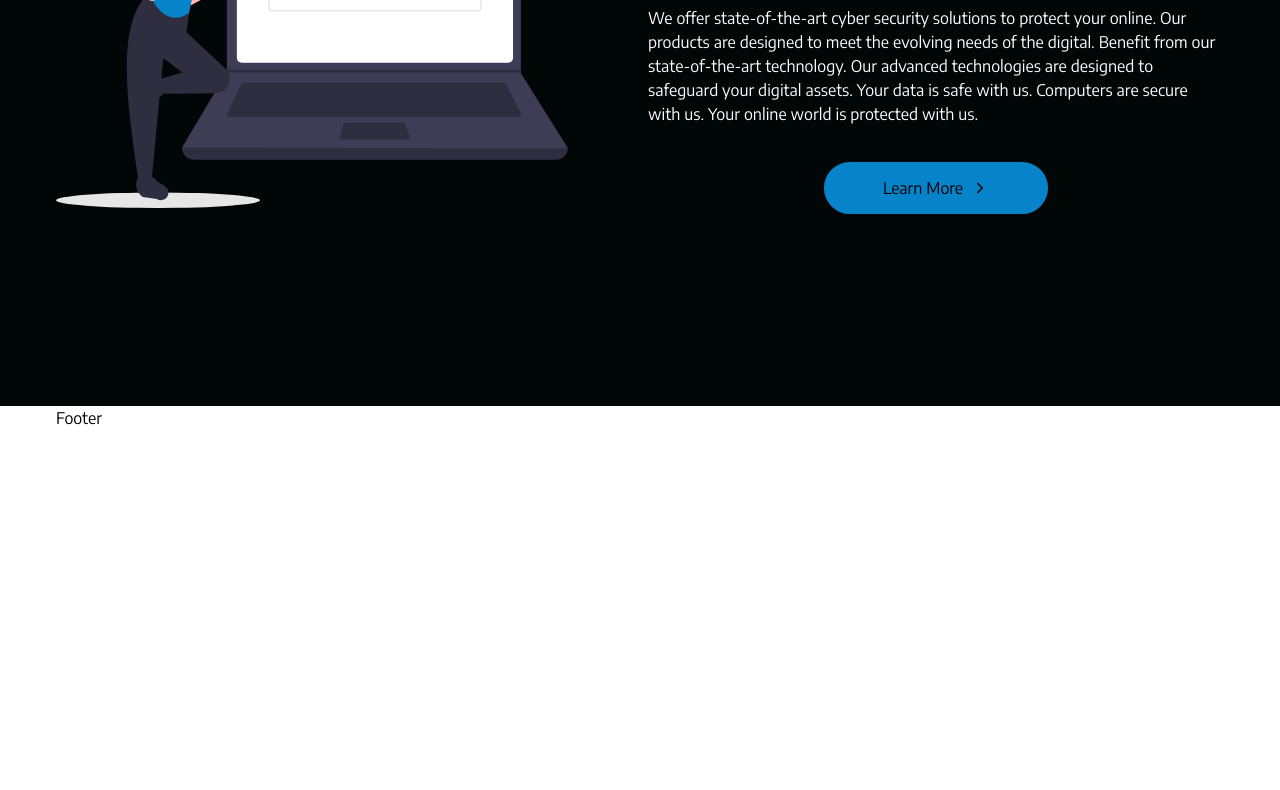
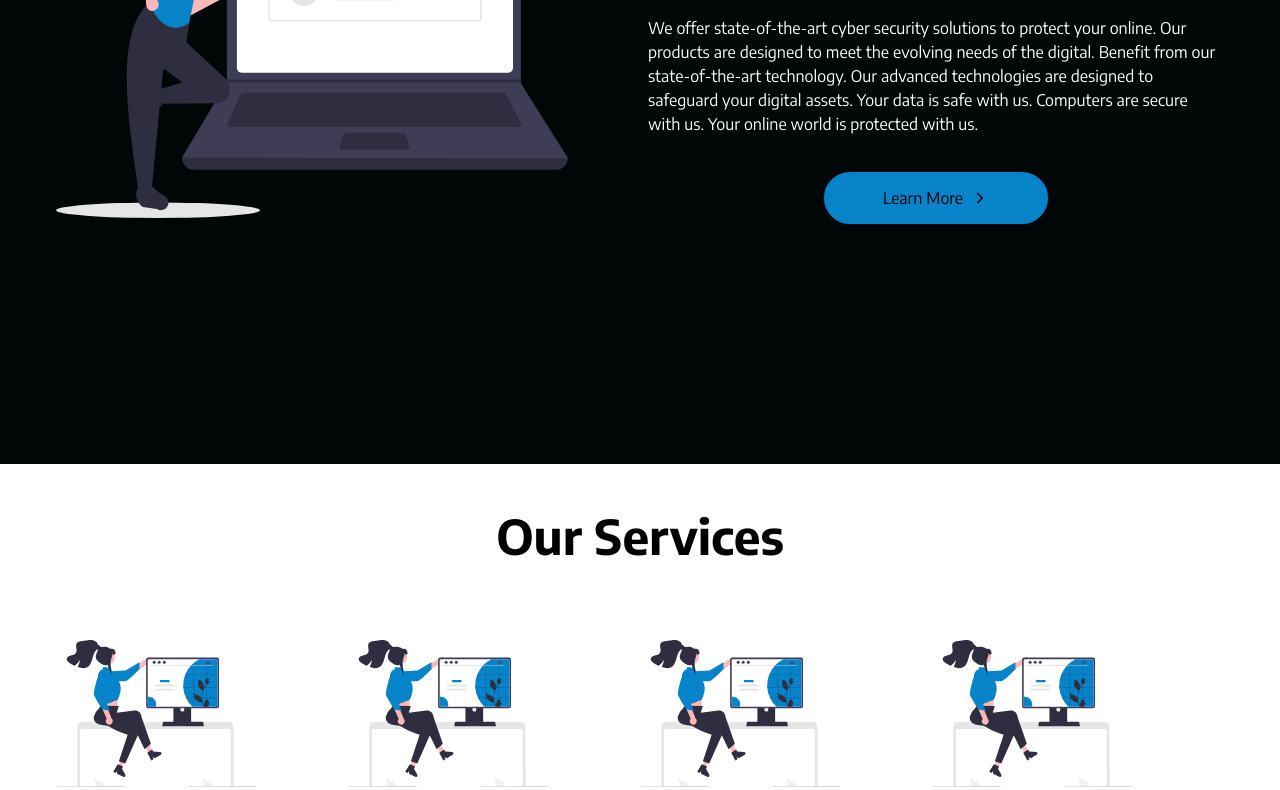
Before and after one commit to Vovababiichuk/sollers-group-distribution, a React (Vite) app: page / in a window 1280 px wide. Shown: the part 2000-2790 px from the top of the page. Before the commit the page ends 2430 px from the top, so only its background shows below. Built offline with nearby package versions, Linux system fonts and the light colour scheme.

Commit message:
fix and added slider

```diff
--- a/index.html
+++ b/index.html
@@ -2,12 +2,18 @@
 <html lang="en">
   <head>
     <meta charset="UTF-8" />
-    <link rel="shortcut icon" href="/favicon/favicon.ico" type="image/x-icon">
+    <link rel="shortcut icon" href="/favicon/favicon.ico" type="image/x-icon" />
     <meta name="viewport" content="width=device-width, initial-scale=1.0" />
     <link rel="preconnect" href="https://fonts.googleapis.com" />
     <link rel="preconnect" href="https://fonts.gstatic.com" crossorigin />
     <link
       href="https://fonts.googleapis.com/css2?family=Encode+Sans:wght@400;500;600;700&display=swap"
+      rel="stylesheet"
+    />
+    <link rel="preconnect" href="https://fonts.googleapis.com" />
+    <link rel="preconnect" href="https://fonts.gstatic.com" crossorigin />
+    <link
+      href="https://fonts.googleapis.com/css2?family=Alex+Brush&display=swap"
       rel="stylesheet"
     />
     <title>Sollers Group</title>
--- a/package.json
+++ b/package.json
@@ -16,13 +16,16 @@
     "react-modal": "^3.16.1",
     "react-router-dom": "^6.20.0",
     "react-scroll": "^1.9.0",
-    "sass": "^1.69.5"
+    "react-slick": "^0.29.0",
+    "sass": "^1.69.5",
+    "slick-carousel": "^1.8.1"
   },
   "devDependencies": {
     "@types/react": "^18.2.37",
     "@types/react-dom": "^18.2.15",
     "@types/react-modal": "^3.16.3",
     "@types/react-scroll": "^1.8.10",
+    "@types/react-slick": "^0.23.12",
     "@typescript-eslint/eslint-plugin": "^6.10.0",
     "@typescript-eslint/parser": "^6.10.0",
     "@vitejs/plugin-react": "^4.2.0",
--- a/src/components/About/About.module.scss
+++ b/src/components/About/About.module.scss
@@ -1,3 +1,9 @@
 .container {
   @apply max-w-screen-xl mx-auto px-4
 }
+
+.titleAbout {
+	@apply text-5xl font-bold text-primary absolute left-1/2 -translate-x-1/2 top-10;
+
+	font-family: 'Alex Brush', cursive;
+}
--- a/src/components/About/About.tsx
+++ b/src/components/About/About.tsx
@@ -43,8 +43,9 @@ export const About: React.FC = () => {
   }
 
   return (
-    <div id="about" className="text-black py-48">
+		<div id="about" className="text-black h-[800px] pt-48 relative">
       <div className={style.container}>
+			{/* <h2 className={style.titleAbout}>About Us</h2> */}
         <div className="flex items-center gap-10">
           <div className="flex flex-col gap-5 w-full max-w-xl">
             <span className="text-primary font-bold uppercase">
--- a/src/components/Main/Main.tsx
+++ b/src/components/Main/Main.tsx
@@ -1,7 +1,7 @@
 import { About } from '../About/About'
 import { Hero } from '../Hero/Hero'
 import { Product } from '../Product/Product'
-
+import { Services } from '../Services/Services'
 export const Main = () => {
 	return (
 		<>
@@ -14,6 +14,9 @@ export const Main = () => {
 			<section>
 				<Product />
 			</section>
+			<section>
+				<Services />
+			</section>
 		</>
 	)
 }
--- a/src/components/Product/Product.tsx
+++ b/src/components/Product/Product.tsx
@@ -43,7 +43,7 @@ export const Product: React.FC = () => {
   }
 
   return (
-    <div id="product" className="text-white py-48 bg-color_black-section">
+    <div id="product" className="text-white h-[800px] pt-48 bg-color_black-section">
       <div className={style.container}>
         <div className="flex items-center gap-20">
         <div>
--- /dev/null
+++ b/src/components/Services/Services.tsx
@@ -0,0 +1,12 @@
+import { SliderSwiper } from "../SliderSwiper/SliderSwiper"
+
+export const Services = () => {
+	return (
+		<div id="services" className="relative h-[800px]">
+			<h2 className="text-5xl font-bold text-black text-center pt-12 pb-20">
+				Our Services
+			</h2>
+			<SliderSwiper />
+		</div>
+	)
+}
--- a/src/components/SliderSwiper/SliderSwiper.module.scss
+++ b/src/components/SliderSwiper/SliderSwiper.module.scss
@@ -0,0 +1,3 @@
+.container {
+  @apply max-w-screen-xl mx-auto px-4
+}
--- a/src/components/SliderSwiper/SliderSwiper.tsx
+++ b/src/components/SliderSwiper/SliderSwiper.tsx
@@ -1,8 +1,100 @@
+import styles from './SliderSwiper.module.scss';
 
+import Slider from 'react-slick';
+import 'slick-carousel/slick/slick.css';
+import 'slick-carousel/slick/slick-theme.css';
 
+interface CardProps {
+  id: number;
+  title: string;
+  description: string;
+  image: string;
+}
+
+const cardData: CardProps[] = [
+  {
+    id: 1,
+    title: 'Card 1',
+    description: 'Description 1',
+    image: '/images/office.svg',
+  },
+  {
+    id: 2,
+    title: 'Card 2',
+    description: 'Description 2',
+    image: '/images/office.svg',
+  },
+  {
+    id: 3,
+    title: 'Card 3',
+    description: 'Description 3',
+    image: '/images/office.svg',
+  },
+  {
+    id: 4,
+    title: 'Card 4',
+    description: 'Description 4',
+    image: '/images/office.svg',
+  },
+  {
+    id: 5,
+    title: 'Card 5',
+    description: 'Description 5',
+    image: '/images/office.svg',
+  },
+];
 
 export const SliderSwiper = () => {
-	return (
-		<div>SliderSwiper</div>
-	)
-}
+	const settings = {
+		dots: true,
+		infinite: false,
+		speed: 500,
+		slidesToShow: 4,
+		slidesToScroll: 4,
+		initialSlide: 0,
+		responsive: [
+			{
+				breakpoint: 1024,
+				settings: {
+					slidesToShow: 3,
+					slidesToScroll: 3,
+					infinite: true,
+					dots: true
+				}
+			},
+			{
+				breakpoint: 600,
+				settings: {
+					slidesToShow: 2,
+					slidesToScroll: 2,
+					initialSlide: 2
+				}
+			},
+			{
+				breakpoint: 480,
+				settings: {
+					slidesToShow: 1,
+					slidesToScroll: 1
+				}
+			}
+		]
+	};
+
+  return (
+      <div className={styles.container}>
+        <Slider {...settings}>
+          {cardData.map((card) => {
+            return (
+              <div key={card.id}>
+                <div>
+                  <img src={card.image} alt="images" width={200} />
+                  <h2>{card.title}</h2>
+                  <p>{card.description}</p>
+                </div>
+              </div>
+            );
+          })}
+        </Slider>
+      </div>
+  );
+};
```
Also changed, not shown: src/components/Services/Services.module.scss (added), 1 other file (tests, documents, lock files or other folders).
